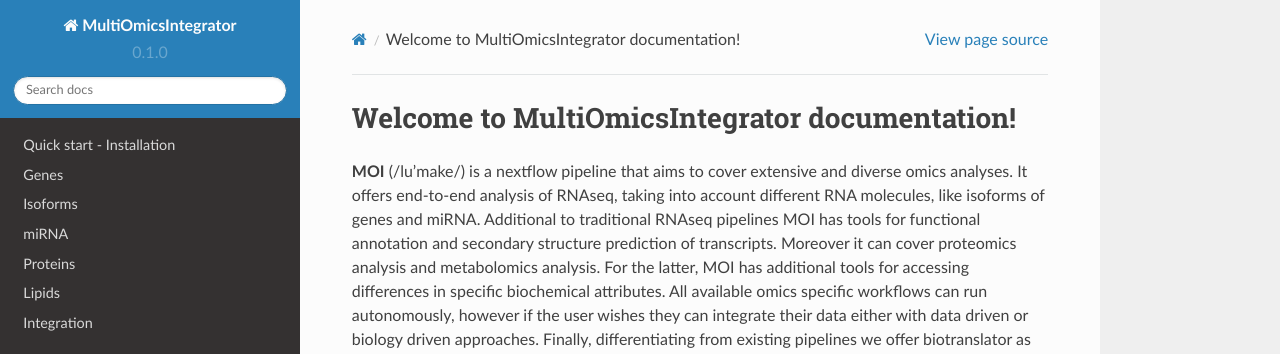
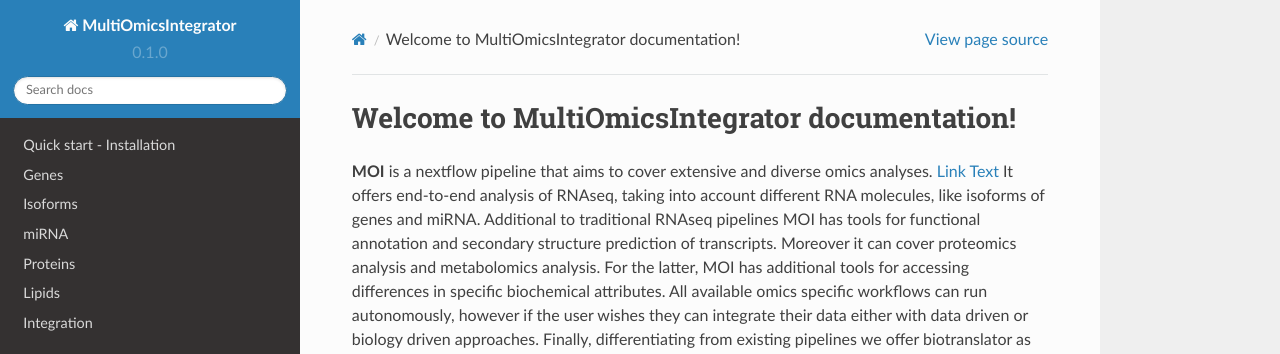
Before and after one commit to Bianca-Pasat/MOI, a Sphinx documentation site: the page built from docs/source/index.rst, in a window 1280 px wide and 900 px high. Shown: the top 354 px of the window. Built offline with Sphinx 7.4.7 and the Read the Docs theme 2.0.0, drawn with Linux system fonts in a browser that asks for light colours; pages that are not in the unit, such as notebooks, are missing from menus; some of the changed text lies outside the part shown.

Commit message:
Update index.rst

```diff
--- a/docs/source/index.rst
+++ b/docs/source/index.rst
@@ -1,8 +1,8 @@
 Welcome to MultiOmicsIntegrator documentation!
-===================================
+=============================================
 
-**MOI** (/lu'make/) is a nextflow pipeline that aims to cover extensive and diverse omics analyses. It offers
-end-to-end analysis of RNAseq, taking into account different RNA molecules, like isoforms of genes and miRNA.
+**MOI** is a nextflow pipeline that aims to cover extensive and diverse omics analyses. `Link Text <https://github.com/ASAGlab/MOI--An-integrated-solution-for-omics-analyses>`_
+It offers end-to-end analysis of RNAseq, taking into account different RNA molecules, like isoforms of genes and miRNA.
 Additional to traditional RNAseq pipelines MOI has tools for functional annotation and secondary structure prediction of transcripts.
 Moreover it can cover proteomics analysis and metabolomics analysis. For the latter, MOI has additional tools for accessing differences in
 specific biochemical attributes. All available omics specific workflows can run autonomously, however if the user wishes they can integrate
```
